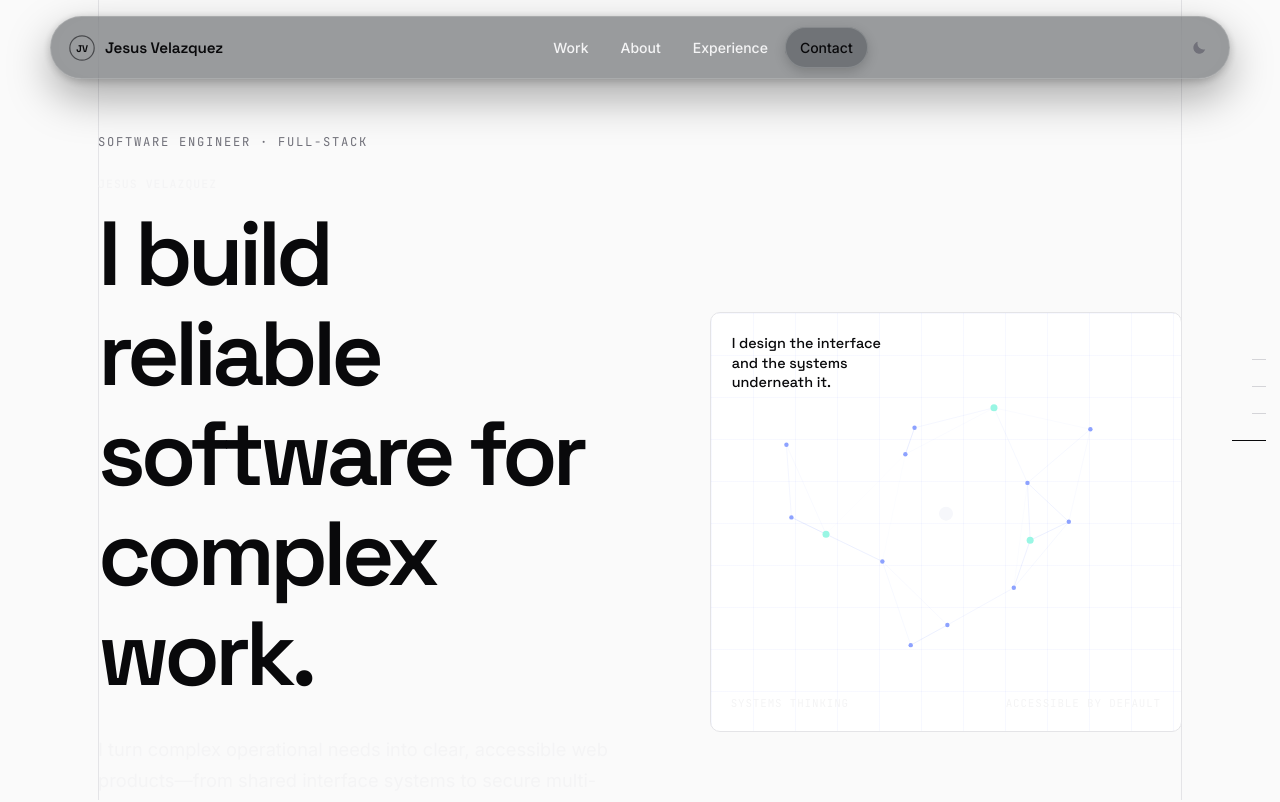
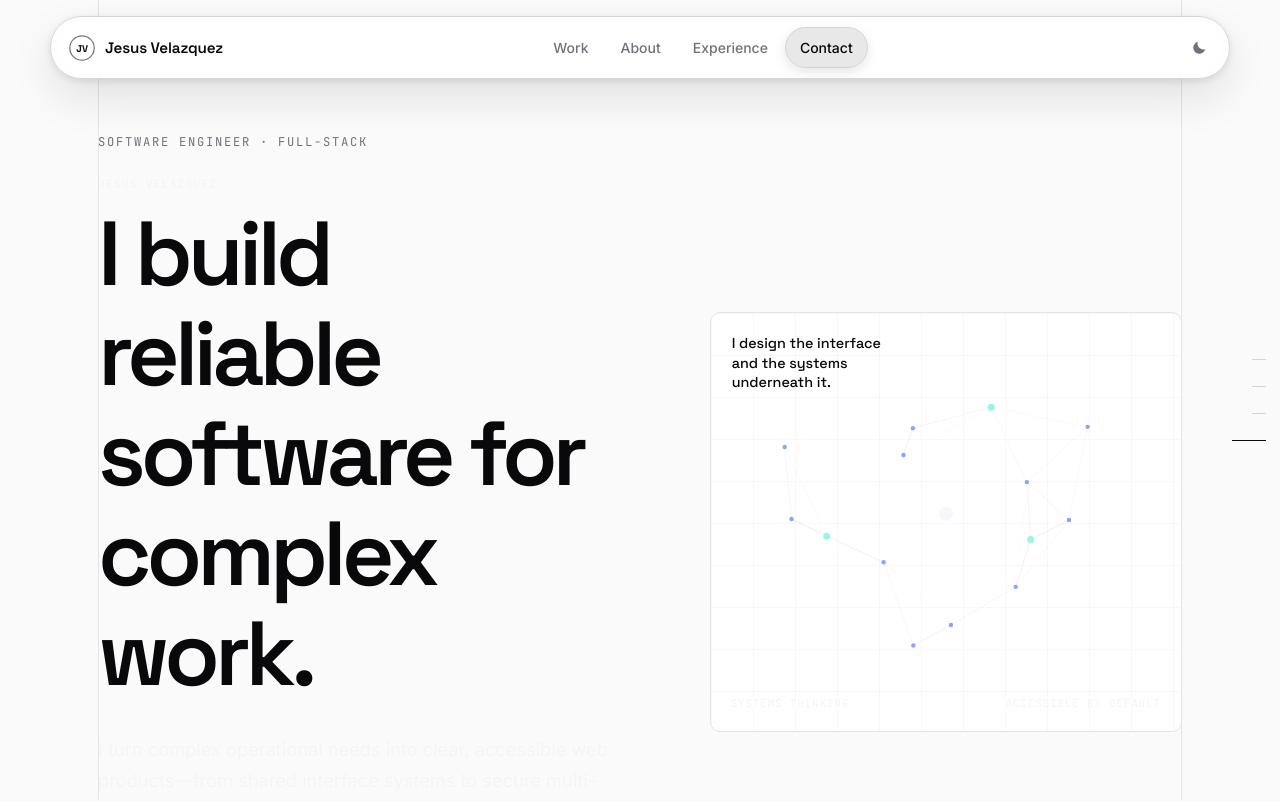
Before and after one commit to JesusVelaz/portfolio, a React (Vite) app: page / in a window 1280 px wide. Shown: the top 802 px of the page. Built offline with nearby package versions, Linux system fonts and the light colour scheme.

Commit message:
Make the nav glass and chip overlays work in both themes

```diff
--- a/src/components/Nav.jsx
+++ b/src/components/Nav.jsx
@@ -97,7 +97,7 @@ export function Nav() {
               cy="16"
               r="15"
               fill="none"
-              stroke="var(--accent)"
+              stroke="var(--foreground)"
               strokeWidth="1.5"
               opacity="0.55"
             />
@@ -105,7 +105,7 @@ export function Nav() {
               x="16"
               y="21"
               textAnchor="middle"
-              fill="var(--text)"
+              fill="var(--foreground)"
               fontFamily="var(--font-display)"
               fontSize="12"
               fontWeight="700"
--- a/src/components/Nav.module.css
+++ b/src/components/Nav.module.css
@@ -52,12 +52,12 @@
   max-width: var(--page-max);
   padding: 10px 12px 10px 18px;
   border-radius: var(--radius-pill);
-  background: rgba(16, 19, 26, 0.42);
+  background: var(--glass-tint);
   /* The edge is one flat hairline now, so it has to carry the whole contour. */
-  border: 1px solid rgba(255, 255, 255, 0.16);
+  border: 1px solid var(--border-strong);
   box-shadow:
-    0 18px 44px rgba(0, 0, 0, 0.34),
-    0 2px 8px rgba(0, 0, 0, 0.2);
+    0 18px 44px var(--shadow-color),
+    0 2px 8px var(--shadow-color);
   backdrop-filter: blur(26px) saturate(190%) brightness(1.04);
   -webkit-backdrop-filter: blur(26px) saturate(190%) brightness(1.04);
   translate: 0 0;
@@ -73,11 +73,11 @@
 
 .barScrolled {
   max-width: calc(var(--page-max) - 80px);
-  background: rgba(16, 19, 26, 0.55);
-  border-color: rgba(255, 255, 255, 0.14);
+  background: var(--glass-tint-strong);
+  border-color: var(--border-strong);
   box-shadow:
-    0 22px 50px rgba(0, 0, 0, 0.4),
-    0 2px 8px rgba(0, 0, 0, 0.24);
+    0 22px 50px var(--shadow-color),
+    0 2px 8px var(--shadow-color);
 }
 
 /* Receding on the way down, forward again on the way up. The bar never leaves
@@ -86,14 +86,14 @@
 .barMinimized {
   translate: 0 -4px;
   scale: 0.985;
-  background: rgba(16, 19, 26, 0.4);
-  border-color: rgba(255, 255, 255, 0.07);
-  box-shadow: 0 10px 26px rgba(0, 0, 0, 0.26);
+  background: var(--glass-tint);
+  border-color: var(--border);
+  box-shadow: 0 10px 26px var(--shadow-color);
 }
 
 @supports not ((backdrop-filter: blur(1px)) or (-webkit-backdrop-filter: blur(1px))) {
   .bar {
-    background: rgba(18, 21, 28, 0.96);
+    background: var(--card);
   }
 }
 
@@ -103,7 +103,7 @@
   display: flex;
   align-items: center;
   gap: 10px;
-  color: var(--text);
+  color: var(--foreground);
   font-family: var(--font-display);
   font-weight: 600;
   font-size: 0.95rem;
@@ -130,7 +130,7 @@
   display: block;
   padding: 8px 14px;
   border-radius: var(--radius-pill);
-  color: var(--muted);
+  color: var(--muted-foreground);
   font-size: 0.875rem;
   font-weight: 500;
   border: 1px solid transparent;
@@ -148,9 +148,9 @@
   /* The active link already has the travelling pill behind it. Filling it
      again on hover just stacks two backgrounds in the same shape. */
   .link:not(.linkActive):hover {
-    color: var(--text);
-    background: rgba(255, 255, 255, 0.06);
-    border-color: rgba(255, 255, 255, 0.09);
+    color: var(--foreground);
+    background: var(--overlay-hover);
+    border-color: var(--border);
   }
 }
 
@@ -162,7 +162,7 @@
 }
 
 .linkActive {
-  color: var(--text);
+  color: var(--foreground);
 }
 
 /* The highlight itself, lifted off the links so it can travel between them.
@@ -174,9 +174,9 @@
   z-index: -1;
   height: 100%;
   border-radius: var(--radius-pill);
-  background: rgba(255, 255, 255, 0.1);
-  border: 1px solid rgba(255, 255, 255, 0.16);
-  box-shadow: 0 4px 12px rgba(0, 0, 0, 0.18);
+  background: var(--overlay-active);
+  border: 1px solid var(--border-strong);
+  box-shadow: 0 4px 12px var(--shadow-color);
   backdrop-filter: brightness(1.12) saturate(150%);
   -webkit-backdrop-filter: brightness(1.12) saturate(150%);
   pointer-events: none;
@@ -199,7 +199,7 @@
   .bar,
   .barScrolled,
   .barMinimized {
-    background: var(--surface);
+    background: var(--card);
     backdrop-filter: none;
     -webkit-backdrop-filter: none;
   }
@@ -209,7 +209,7 @@
   }
 
   .pill {
-    background: rgba(255, 255, 255, 0.14);
+    background: var(--overlay-active);
     backdrop-filter: none;
     -webkit-backdrop-filter: none;
   }
--- a/src/components/StackChips.module.css
+++ b/src/components/StackChips.module.css
@@ -8,7 +8,7 @@
   padding: 5px 11px;
   border-radius: var(--radius-pill);
   border: 1px solid var(--glass-border);
-  background: rgba(255, 255, 255, 0.04);
+  background: var(--overlay-hover);
   font-family: var(--font-mono);
   font-size: 0.7rem;
   letter-spacing: 0.03em;
```
